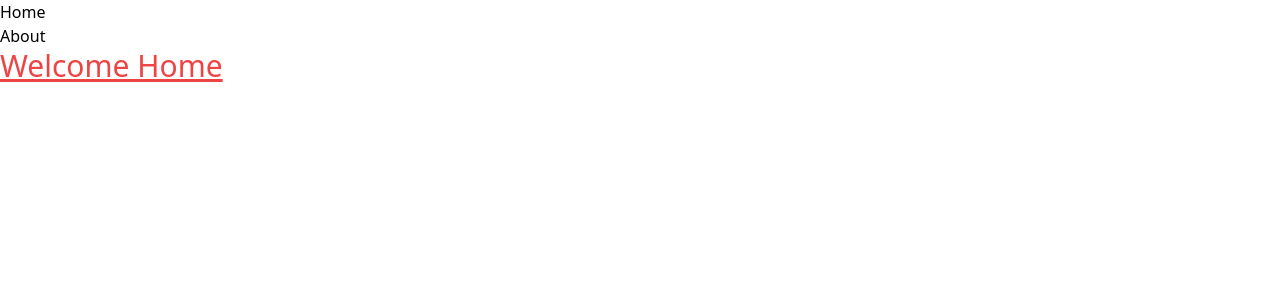
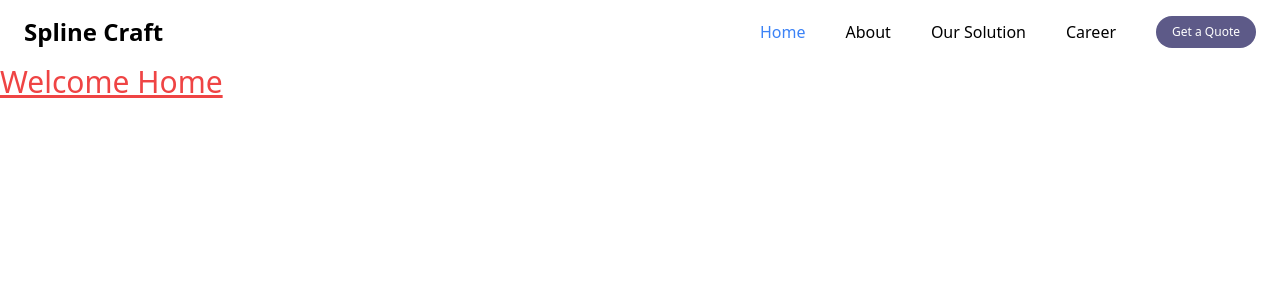
Before and after one commit to pavinane/enclave, a React (Create React App) app: page / in a window 1280 px wide. Shown: the top 300 px of the page. Built offline with nearby package versions, Linux system fonts and the light colour scheme.

Commit message:
create header with active menus

```diff
--- a/src/component/Header/Header.jsx
+++ b/src/component/Header/Header.jsx
@@ -1,19 +1,53 @@
 import React from "react";
-import { Link } from "react-router-dom";
+import { Link, useLocation } from "react-router-dom";
+
+const MenuList = [
+  {
+    name: "Home",
+    link: "/",
+  },
+  {
+    name: "About",
+    link: "/about",
+  },
+  {
+    name: "Our Solution",
+    link: "/oursolution",
+  },
+  {
+    name: "Career",
+    link: "/career", // Fixed typo here (was "/carrer")
+  },
+];
 
 function Header() {
+  const location = useLocation();
+
   return (
-    <div>
-      <nav>
-        <ul>
-          <li>
-            <Link to={`/`}>Home</Link>
-          </li>
-          <li>
-            <Link to={`about`}>About</Link>
-          </li>
-        </ul>
-      </nav>
+    <div className="flex justify-between p-4 px-6 items-center">
+      <div className="log">
+        <h1 className="font-bold text-2xl">Spline Craft</h1>
+      </div>
+      <div className="menus flex justify-between gap-10 items-center">
+        {MenuList?.map((item) => {
+          const isActive = location.pathname === item.link;
+          return (
+            <div className="menu_tit" key={item.name}>
+              <Link
+                to={item.link}
+                className={`${
+                  isActive ? "text-blue-500" : "text-black"
+                } hover:text-blue-500`}
+              >
+                {item.name}
+              </Link>
+            </div>
+          );
+        })}
+        <button className="bg-[#5D5A88] hover:bg-indigo-700 text-white font-medium py-2 px-4 rounded-full md:px-6 lg:px-4 text-xs">
+          Get a Quote
+        </button>
+      </div>
     </div>
   );
 }
--- a/tailwind.config.js
+++ b/tailwind.config.js
@@ -3,6 +3,15 @@ module.exports = {
   content: ["./src/**/*.{js,jsx,ts,tsx}"],
   theme: {
     extend: {},
+    screens: {
+      xs: "480px", // Extra Small screens
+      sm: "640px", // Small screens
+      md: "768px", // Medium screens
+      lg: "1024px", // Large screens
+      xl: "1280px", // Extra Large screens
+      "2xl": "1536px", // 2X Extra Large screens
+      "3xl": "1920px",
+    },
   },
   plugins: [],
 };
```
